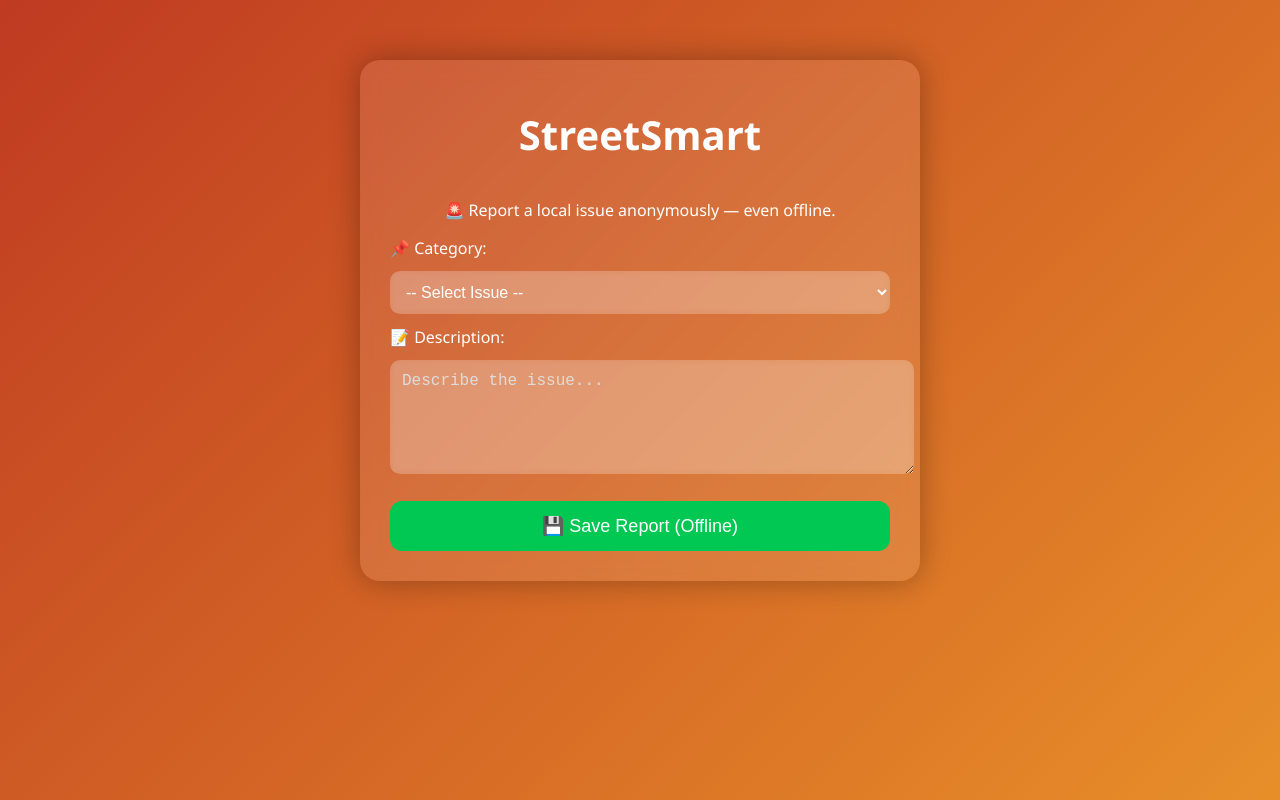
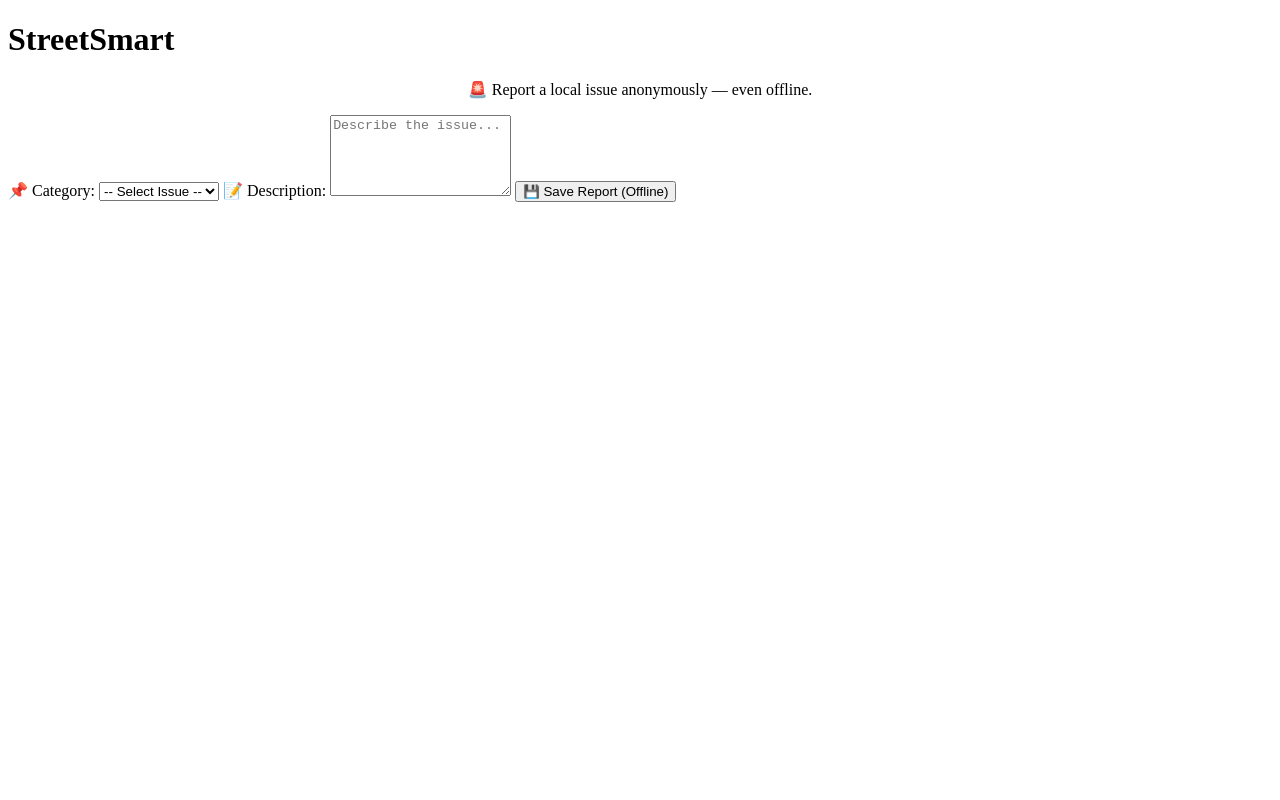
Before and after one commit to jokkolr/Street-smart, a plain HTML site: page index.html in a window 1280 px wide. Drawn offline with Linux system fonts and the light colour scheme.

Commit message:
Update index.html

```diff
--- a/index.html
+++ b/index.html
@@ -13,90 +13,7 @@
   <meta name="apple-mobile-web-app-status-bar-style" content="black-translucent" />
 
   <style>
-    body {
-      margin: 0;
-      padding: 0;
-      background: linear-gradient(135deg, #1a2a6c, #b21f1f, #fdbb2d);
-      background-size: 400% 400%;
-      animation: gradientShift 15s ease infinite;
-      font-family: 'Segoe UI', sans-serif;
-    }
-
-    @keyframes gradientShift {
-      0% {background-position: 0% 50%;}
-      50% {background-position: 100% 50%;}
-      100% {background-position: 0% 50%;}
-    }
-
-    .container {
-      max-width: 500px;
-      margin: 60px auto;
-      padding: 30px;
-      background: rgba(255, 255, 255, 0.1);
-      border-radius: 20px;
-      backdrop-filter: blur(10px);
-      box-shadow: 0 0 30px rgba(0, 0, 0, 0.3);
-      color: #fff;
-      animation: floatUp 2s ease forwards;
-      transform: translateY(40px);
-      opacity: 0;
-    }
-
-    @keyframes floatUp {
-      to {
-        transform: translateY(0);
-        opacity: 1;
-      }
-    }
-
-    h1 {
-      text-align: center;
-      font-size: 2.5em;
-      color: #fff;
-      animation: bounce 2s infinite;
-    }
-
-    @keyframes bounce {
-      0%, 100% { transform: translateY(0); }
-      50% { transform: translateY(-10px); }
-    }
-
-    select, textarea {
-      width: 100%;
-      padding: 12px;
-      margin: 12px 0;
-      border-radius: 10px;
-      border: none;
-      font-size: 16px;
-      background: rgba(255,255,255,0.2);
-      color: #fff;
-      backdrop-filter: blur(3px);
-    }
-
-    textarea::placeholder {
-      color: #ddd;
-    }
-
-    select option {
-      color: #000;
-    }
-
-    button {
-      width: 100%;
-      padding: 14px;
-      font-size: 18px;
-      background: #00c853;
-      color: white;
-      border: none;
-      border-radius: 12px;
-      cursor: pointer;
-      margin-top: 10px;
-      transition: background 0.3s ease;
-    }
-
-    button:hover {
-      background: #00a244;
-    }
+    /* (your CSS stays unchanged) */
   </style>
 </head>
 <body>
@@ -147,6 +64,15 @@
       document.getElementById('category').value = '';
       document.getElementById('description').value = '';
     }
+
+    // ✅ Service Worker Registration
+    if ('serviceWorker' in navigator) {
+      window.addEventListener('load', () => {
+        navigator.serviceWorker.register('/service-worker.js')
+          .then(reg => console.log('✅ Service Worker registered: ', reg.scope))
+          .catch(err => console.error('❌ Service Worker registration failed: ', err));
+      });
+    }
   </script>
 </body>
 </html>
```
